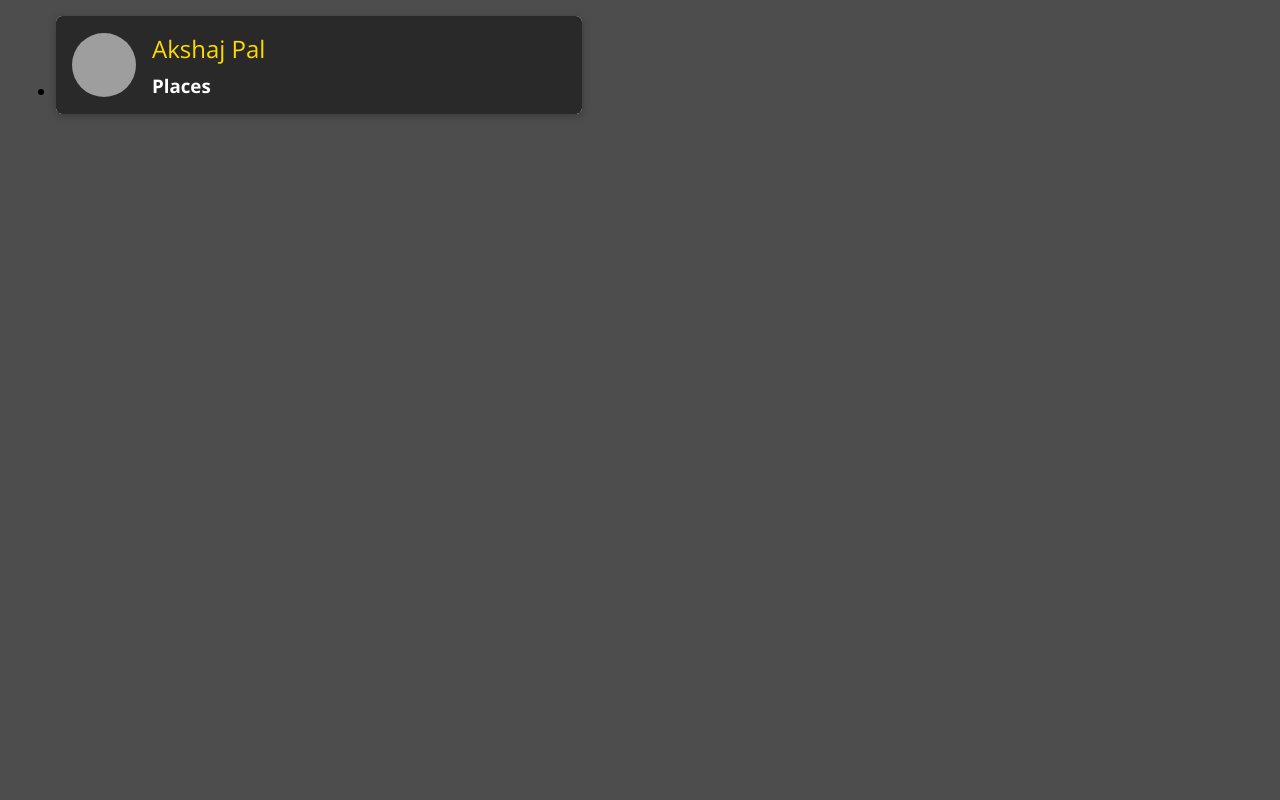
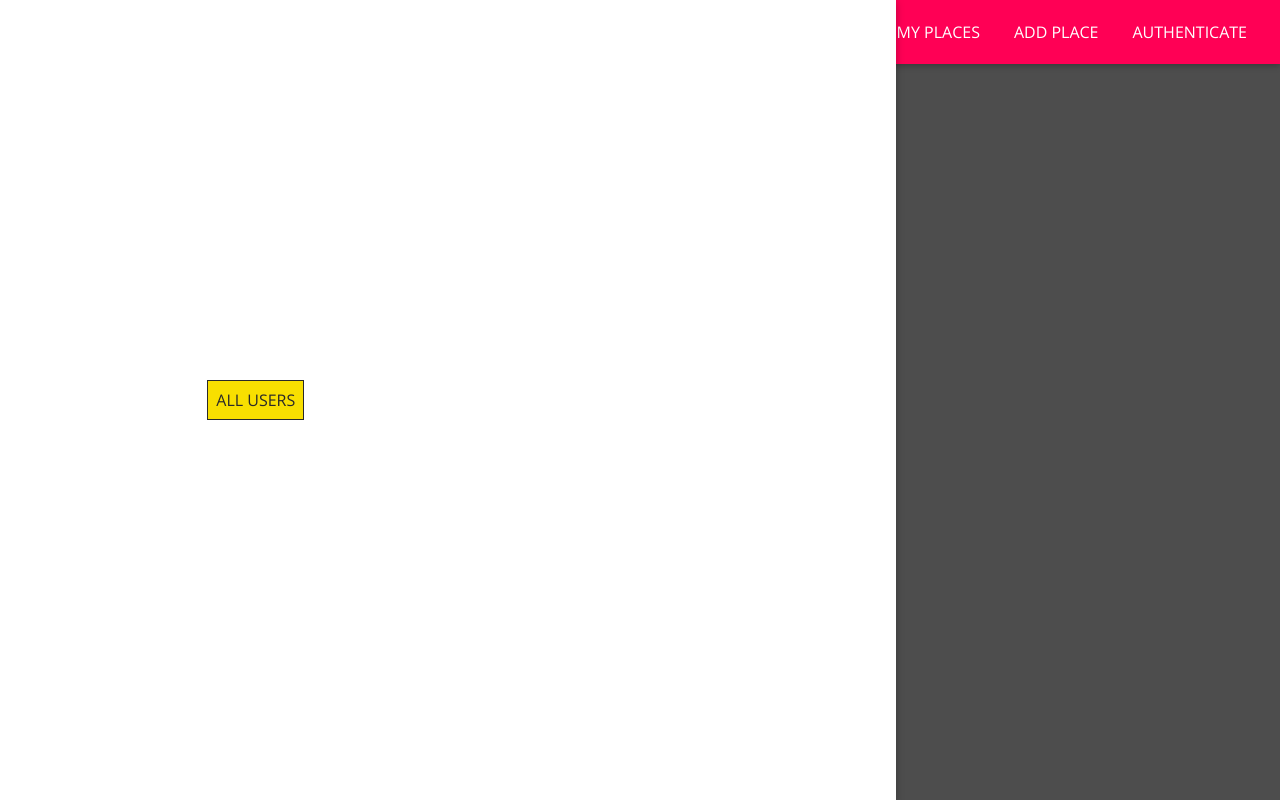
Before and after one commit to Neutrino2711/places_react, a React (Create React App) app: page / in a window 1280 px wide. Built offline with nearby package versions, Linux system fonts and the light colour scheme; grey boxes are pictures that could not be loaded.

Commit message:
side-drawer-added

```diff
--- a/src/App.js
+++ b/src/App.js
@@ -1,10 +1,14 @@
 import React from 'react';
 import { BrowserRouter as Router, Route, Redirect, Switch } from 'react-router-dom/cjs/react-router-dom.min';
+
 import Users from './user/pages/Users';
 import NewPlace from './places/pages/NewPlace';
+import MainNavigation from './shared/components/Navigation/MainNavigation';
 
 const App = () => {
   return <Router>
+    <MainNavigation />
+    <main>
       <Switch>
         <Route path="/" exact>
           <Users />
@@ -14,6 +18,7 @@
         </Route>
         <Redirect to='/' />
       </Switch>
+    </main>
   </Router>;
 }
 
--- a/src/shared/components/Navigation/MainHeader.css
+++ b/src/shared/components/Navigation/MainHeader.css
@@ -0,0 +1,23 @@
+.main-header {
+  width: 100%;
+  height: 4rem;
+  display: flex;
+  align-items: center;
+  position: fixed;
+  top: 0;
+  left: 0;
+  background: #ff0055;
+  box-shadow: 0 2px 6px rgba(0, 0, 0, 0.26);
+  padding: 0 1rem;
+  z-index: 5;
+}
+
+main {
+  margin-top: 5rem;
+}
+
+@media (min-width: 768px) {
+  .main-header {
+    justify-content: space-between;
+  }
+}
--- a/src/shared/components/Navigation/MainHeader.js
+++ b/src/shared/components/Navigation/MainHeader.js
@@ -0,0 +1,9 @@
+import React from 'react';
+
+import './MainHeader.css'
+
+const MainHeader = props => {
+    return <header className="main-header">{props.children}</header>
+}
+
+export default MainHeader;
--- a/src/shared/components/Navigation/MainNavigation.css
+++ b/src/shared/components/Navigation/MainNavigation.css
@@ -0,0 +1,45 @@
+.main-navigation__menu-btn {
+  width: 3rem;
+  height: 3rem;
+  background: transparent;
+  border: none;
+  display: flex;
+  flex-direction: column;
+  justify-content: space-around;
+  margin-right: 2rem;
+  cursor: pointer;
+}
+
+.main-navigation__menu-btn span {
+  display: block;
+  width: 3rem;
+  height: 2.5px;
+  background: white;
+}
+
+.main-navigation__title {
+  color: white;
+}
+
+.main-navigation__title a {
+  text-decoration: none;
+  color: white;
+}
+
+.main-navigation__header-nav {
+  display: none;
+}
+
+.main-navigation__drawer-nav {
+  height: 100%;
+}
+
+@media (min-width: 768px) {
+  .main-navigation__menu-btn {
+    display: none;
+  }
+
+  .main-navigation__header-nav {
+    display: block;
+  }
+}
--- a/src/shared/components/Navigation/MainNavigation.js
+++ b/src/shared/components/Navigation/MainNavigation.js
@@ -0,0 +1,33 @@
+import React from 'react';
+import { Link } from 'react-router-dom/cjs/react-router-dom.min';
+
+import MainHeader from './MainHeader';
+import NavLinks from './NavLinks';
+import SideDrawer from './SideDrawer';
+import './MainNavigation.css';
+
+
+const MainNavigation = props => {
+    return <React.Fragment>
+        <SideDrawer>
+            <nav className='main-navigation__drawer-nav'>
+                <NavLinks />
+            </nav>
+        </SideDrawer>
+        <MainHeader>
+            <button className='main-navigation__menu-btn'>
+                <span />
+                <span />
+                <span />
+            </button>
+            <h1 className='main-navigation__title'>
+                <Link to="/">YourPlaces</Link>
+            </h1>
+            <nav className='main-navigation__header-nav'>
+                <NavLinks />
+            </nav>
+        </MainHeader>
+    </React.Fragment>
+}
+
+export default MainNavigation;
--- a/src/shared/components/Navigation/NavLinks.css
+++ b/src/shared/components/Navigation/NavLinks.css
@@ -0,0 +1,76 @@
+.nav-links {
+  list-style: none;
+  margin: 0;
+  padding: 0;
+  width: 100%;
+  height: 100%;
+  display: flex;
+  flex-direction: column;
+  justify-content: center;
+  align-items: center;
+}
+
+.nav-links li {
+  margin: 1rem;
+}
+
+.nav-links a {
+  border: 1px solid transparent;
+  color: #292929;
+  text-decoration: none;
+  padding: 0.5rem;
+}
+
+.nav-links a:hover,
+.nav-links a:active,
+.nav-links a.active {
+  background: #f8df00;
+  border-color: #292929;
+  color: #292929;
+}
+
+.nav-links button {
+  cursor: pointer;
+  border: 1px solid #292929;
+  color: #292929;
+  background: transparent;
+  padding: 0.5rem;
+  font: inherit;
+}
+
+.nav-links button:focus {
+  outline: none;
+}
+
+.nav-links button:hover,
+.nav-links button:active {
+  background: #292929;
+  color: white;
+}
+
+@media (min-width: 768px) {
+  .nav-links {
+    flex-direction: row;
+  }
+
+  .nav-links li {
+    margin: 0 0.5rem;
+  }
+
+  .nav-links a {
+    color: white;
+    text-decoration: none;
+  }
+
+  .nav-links button {
+    border: 1px solid white;
+    color: white;
+    background: transparent;
+  }
+
+  .nav-links button:hover,
+  .nav-links button:active {
+    background: #f8df00;
+    color: #292929;
+  }
+}
--- a/src/shared/components/Navigation/NavLinks.js
+++ b/src/shared/components/Navigation/NavLinks.js
@@ -0,0 +1,23 @@
+import React from "react";
+import { NavLink } from "react-router-dom/cjs/react-router-dom.min";
+
+import './NavLinks.css'
+
+const NavLinks = props => {
+    return <ul className="nav-links">
+        <li>
+            <NavLink to="/" exact>ALL USERS</NavLink>
+        </li>
+        <li>
+            <NavLink to="/u1/places">MY PLACES</NavLink>
+        </li>
+        <li>
+            <NavLink to="/places/new">ADD PLACE</NavLink>
+        </li>
+        <li>
+            <NavLink to="/auth">AUTHENTICATE</NavLink>
+        </li>
+    </ul>
+}
+
+export default NavLinks;
--- a/src/shared/components/Navigation/SideDrawer.css
+++ b/src/shared/components/Navigation/SideDrawer.css
@@ -0,0 +1,11 @@
+.side-drawer {
+    position: fixed;
+    left: 0;
+    top: 0;
+    z-index: 100;
+    height: 100vh;
+    width: 70%;
+    background: white;
+    box-shadow: 0 2px 8px rgba(0, 0, 0, 0.26);
+
+}
--- a/src/shared/components/Navigation/SideDrawer.js
+++ b/src/shared/components/Navigation/SideDrawer.js
@@ -0,0 +1,9 @@
+import React from "react";
+
+import './SideDrawer.css';
+
+const SideDrawer = props => {
+    return <aside className="side-drawer">{props.children}</aside>
+}
+
+export default SideDrawer;
--- a/src/user/components/UsersList.js
+++ b/src/user/components/UsersList.js
@@ -1,18 +1,23 @@
 import React from 'react';
 
 import UserItem from './UserItem';
+import Card from '../../shared/components/UIElements/Card';
+import './UsersList.css'
+
 
 const UsersList = props => {
     if (props.items.length === 0) {
         return (
             <div className="center">
-                <h2>No Users found.</h2>
+                <Card>
+                    <h2>No Users found.</h2>
+                </Card>
             </div>
         );
     }
 
     return (
-        <ul className='users-list'>
+        <ul>
             {props.items.map(user => (
                 <UserItem
                     key={user.id}
```
Lines whose indentation alone changed are shown as unchanged.
